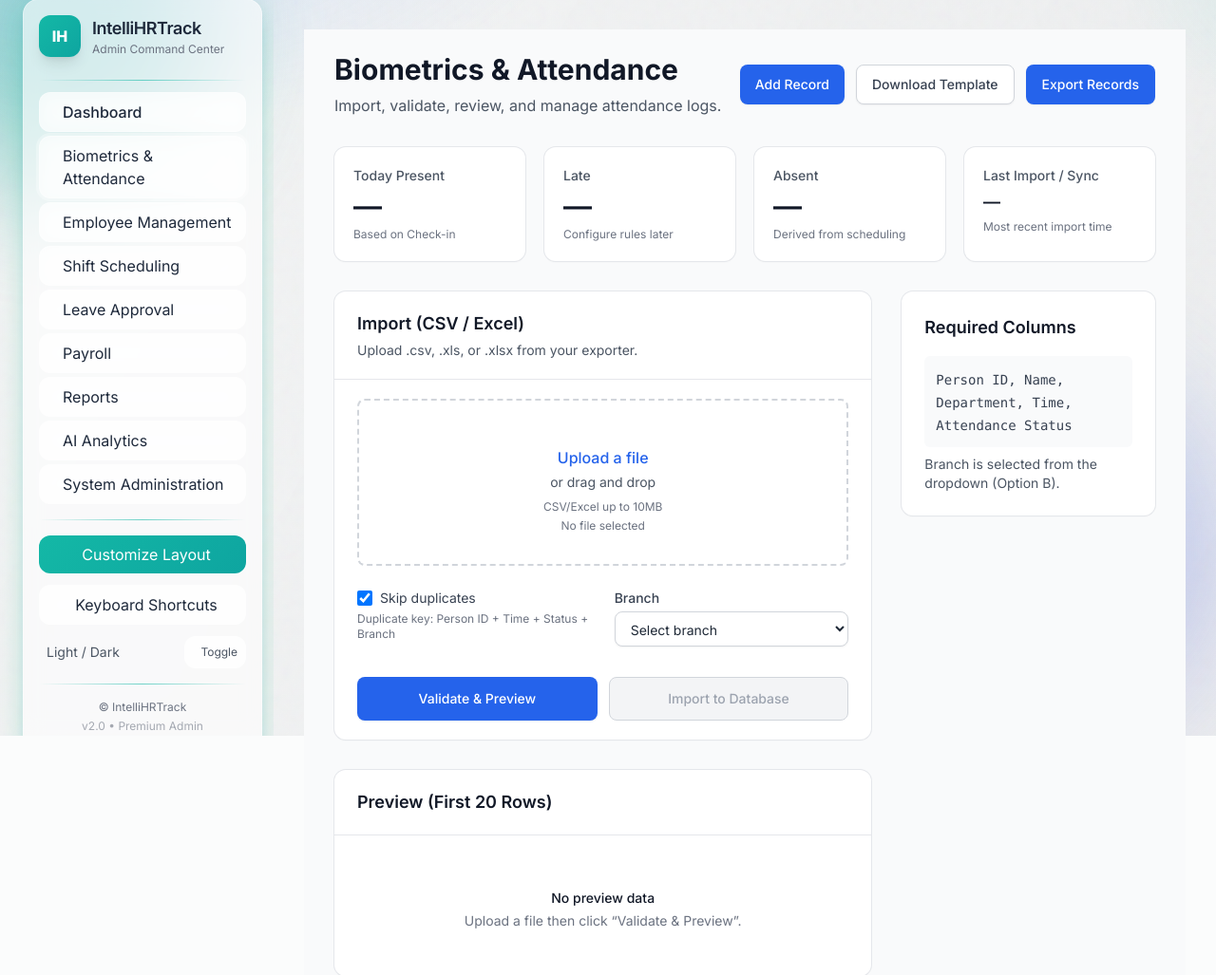
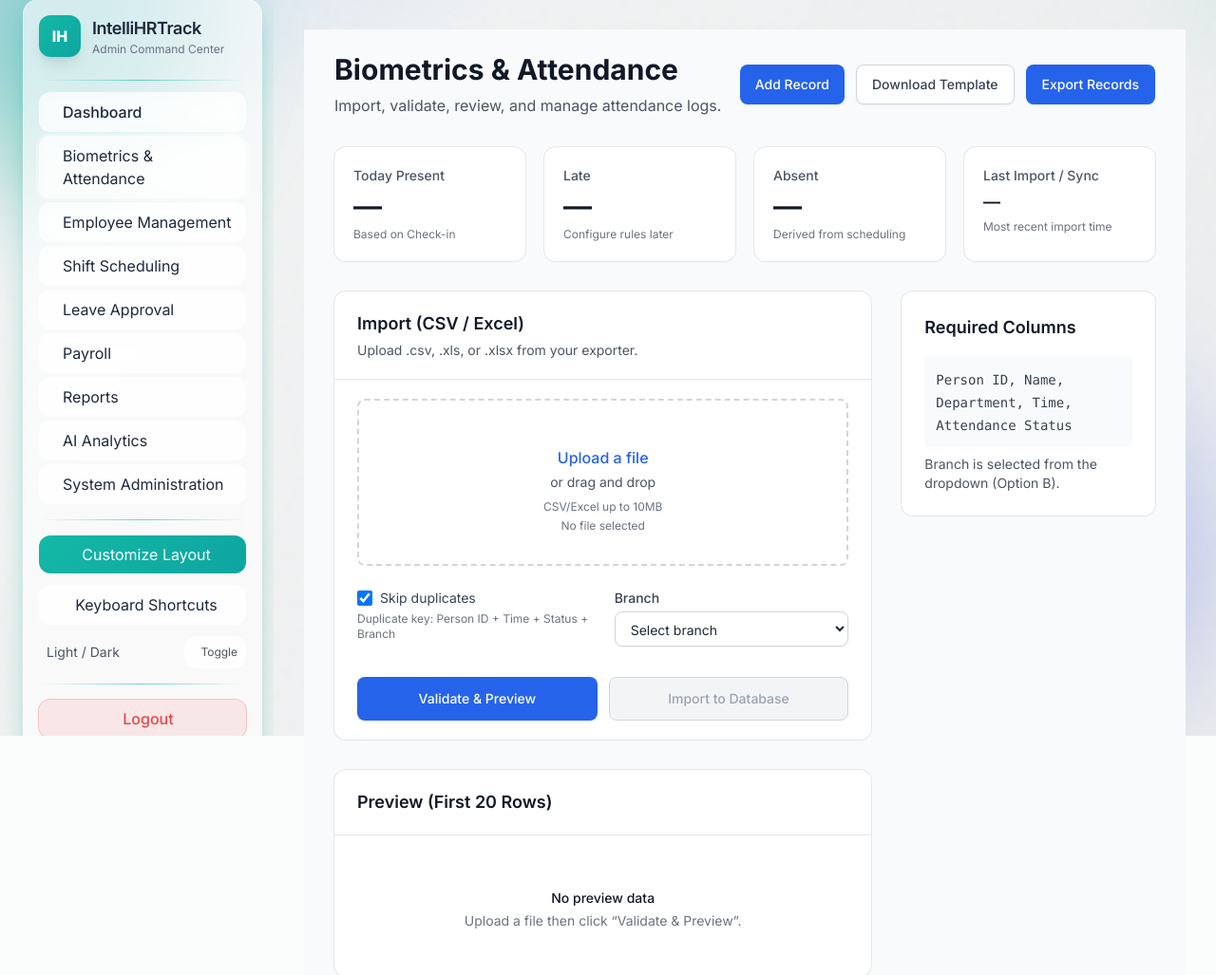
Before and after one commit to renzojacob/IntelliHRTrack_capstone_project_2026, a Django app: page /admin-ui/biometrics/ in a window 1280 px wide. Shown: the part 25-1052 px from the top of the page at 95% size. Run offline with Django 5.2, Linux system fonts and the light colour scheme; data that the repository does not hold is empty; some libraries are stand-ins or nearby versions.

Commit message:
angel logout

```diff
--- a/core/urls.py
+++ b/core/urls.py
@@ -1,10 +1,14 @@
 from django.urls import path
+from django.contrib.auth import views as auth_views
 from . import views
 
 urlpatterns = [
     # auth
     path("auth/login/", views.login_ui, name="login_ui"),
     path("auth/signup/", views.signup_ui, name="signup_ui"),
+    path("auth/logout/", auth_views.LogoutView.as_view(next_page="login_ui"), name="logout"),
+
+
 
     # -------------------------
     # Admin UI
--- a/templates/admin/_sidebar.html
+++ b/templates/admin/_sidebar.html
@@ -1,6 +1,7 @@
 {% load static %}
 <aside data-resizable class="hidden lg:flex fixed left-0 top-0 h-screen w-72 flex-col gap-6 p-6 pr-3 overflow-y-auto fancy-scroll big-scroll">
   <div class="glass rounded-2xl p-4 shadow-glow text-slate-800 dark:text-slate-100">
+
     <!-- Brand -->
     <div class="flex items-center gap-3 mb-6">
       <div class="w-11 h-11 rounded-xl gradient-accent text-white flex items-center justify-center font-extrabold shadow-lg">IH</div>
@@ -21,48 +22,56 @@
             <span class="font-medium">Dashboard</span>
           </a>
         </li>
+
         <li>
           <a href="{% url 'admin_biometrics' %}" class="flex items-center gap-3 px-3 py-2 rounded-xl glass hover:shadow-glow transition {% if current == 'biometrics' %}ring ring-white/30 bg-accent/10{% endif %}">
             <iconify-icon icon="ph:fingerprint-simple-duotone" class="text-accent"></iconify-icon>
             <span>Biometrics & Attendance</span>
           </a>
         </li>
+
         <li>
           <a href="{% url 'admin_employees' %}" class="flex items-center gap-3 px-3 py-2 rounded-xl glass hover:shadow-glow transition {% if current == 'employees' %}ring ring-white/30 bg-accent/10{% endif %}">
             <iconify-icon icon="ph:users-three-duotone" class="text-accent"></iconify-icon>
             <span>Employee Management</span>
           </a>
         </li>
+
         <li>
           <a href="{% url 'admin_scheduling' %}" class="flex items-center gap-3 px-3 py-2 rounded-xl glass hover:shadow-glow transition {% if current == 'scheduling' %}ring ring-white/30 bg-accent/10{% endif %}">
             <iconify-icon icon="ph:calendar-check-duotone" class="text-accent"></iconify-icon>
             <span>Shift Scheduling</span>
           </a>
         </li>
+
         <li>
           <a href="{% url 'admin_leave' %}" class="flex items-center gap-3 px-3 py-2 rounded-xl glass hover:shadow-glow transition {% if current == 'leave' %}ring ring-white/30 bg-accent/10{% endif %}">
             <iconify-icon icon="ph:airplane-tilt-duotone" class="text-accent"></iconify-icon>
             <span>Leave Approval</span>
           </a>
         </li>
+
         <li>
           <a href="{% url 'admin_payroll' %}" class="flex items-center gap-3 px-3 py-2 rounded-xl glass hover:shadow-glow transition {% if current == 'payroll' %}ring ring-white/30 bg-accent/10{% endif %}">
             <iconify-icon icon="ph:currency-dollar-duotone" class="text-accent"></iconify-icon>
             <span>Payroll</span>
           </a>
         </li>
+
         <li>
           <a href="{% url 'admin_reports' %}" class="flex items-center gap-3 px-3 py-2 rounded-xl glass hover:shadow-glow transition {% if current == 'reports' %}ring ring-white/30 bg-accent/10{% endif %}">
             <iconify-icon icon="ph:graph-duotone" class="text-accent"></iconify-icon>
             <span>Reports</span>
           </a>
         </li>
+
         <li>
           <a href="{% url 'admin_analytics' %}" class="flex items-center gap-3 px-3 py-2 rounded-xl glass hover:shadow-glow transition {% if current == 'analytics' %}ring ring-white/30 bg-accent/10{% endif %}">
             <iconify-icon icon="ph:brain-duotone" class="text-accent"></iconify-icon>
             <span>AI Analytics</span>
           </a>
         </li>
+
         <li>
           <a href="{% url 'admin_system' %}" class="flex items-center gap-3 px-3 py-2 rounded-xl glass hover:shadow-glow transition {% if current == 'system' %}ring ring-white/30 bg-accent/10{% endif %}">
             <iconify-icon icon="ph:gear-six-duotone" class="text-accent"></iconify-icon>
@@ -74,7 +83,7 @@
 
     <div class="neon-divider my-4"></div>
 
-    <!-- Customization Section -->
+    <!-- Customization Section (RESTORED) -->
     <div class="space-y-3">
       <button id="customizeLayout" class="w-full px-3 py-2 text-white rounded-xl gradient-accent hover:shadow-glow ring-1 ring-white/30 transition flex items-center justify-center gap-2">
         <iconify-icon icon="ph:sliders-duotone"></iconify-icon>
@@ -101,15 +110,31 @@
 
     <div class="neon-divider my-4"></div>
 
+    <!-- Logout -->
+    <form method="post" action="{% url 'logout' %}">
+      {% csrf_token %}
+      <button
+        type="submit"
+        class="w-full flex items-center justify-center gap-3 px-3 py-2 rounded-xl
+               bg-red-500/10 text-red-500 hover:bg-red-500 hover:text-white
+               transition ring-1 ring-red-500/30 hover:shadow-glow">
+        <iconify-icon icon="ph:sign-out-duotone"></iconify-icon>
+        <span class="font-medium">Logout</span>
+      </button>
+    </form>
+
+    <div class="neon-divider my-4"></div>
+
     <!-- Footer -->
     <div class="text-xs text-gray-500 dark:text-gray-400 text-center">
       <p>© IntelliHRTrack</p>
       <p class="mt-1 text-xs opacity-60">v2.0 • Premium Admin</p>
     </div>
+
   </div>
 </aside>
 
-<!-- Mobile header toggle (for main content) -->
+<!-- Mobile header toggle -->
 <div class="lg:hidden mb-4">
   <button onclick="document.querySelector('#mobileMenuFab').click()" class="inline-flex items-center gap-2 px-3 py-2 rounded-xl glass shadow-glow">
     <iconify-icon icon="ph:list-duotone"></iconify-icon>
```
